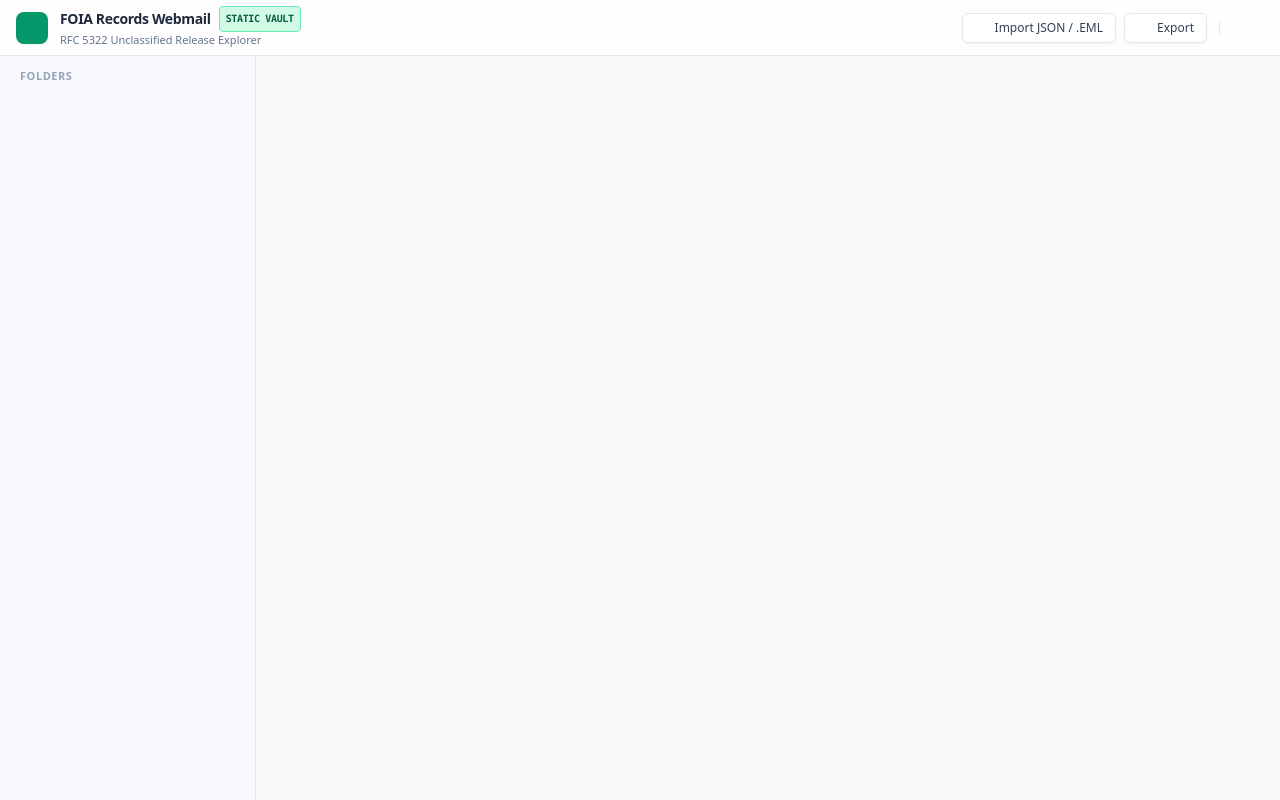
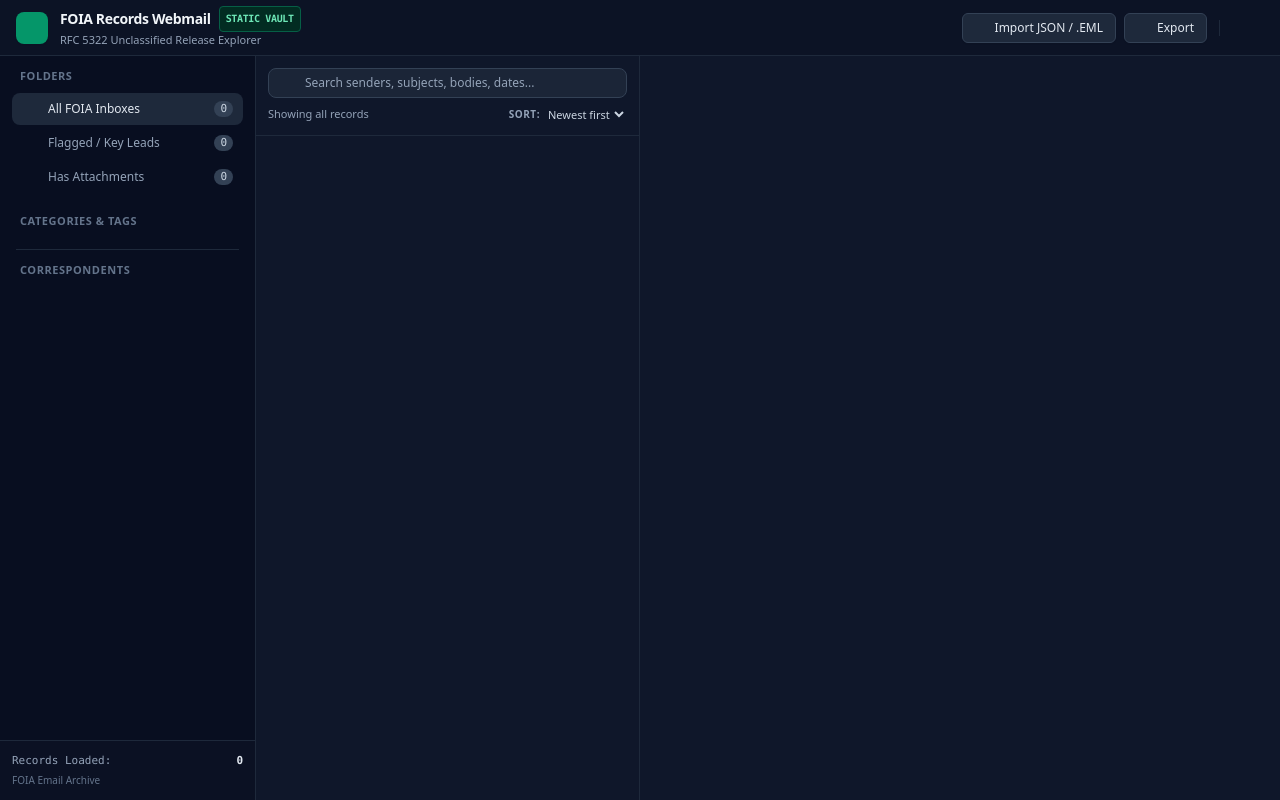
Before and after one commit to tigertigermeow/theemails, a plain HTML site: page index.html in a window 1280 px wide. Drawn offline with nearby package versions, Linux system fonts and the light colour scheme.

Commit message:
index.html

```diff
--- a/index.html
+++ b/index.html
@@ -1,5 +1,5 @@
 <!DOCTYPE html>
-<html lang="en" class="h-full">
+<html lang="en" class="h-full dark">
 <head>
   <meta charset="UTF-8">
   <meta name="viewport" content="width=device-width, initial-scale=1.0">
@@ -31,14 +31,10 @@
     ::-webkit-scrollbar-thumb { background: rgba(156, 163, 175, 0.4); border-radius: 3px; }
     ::-webkit-scrollbar-thumb:hover { background: rgba(156, 163, 175, 0.6); }
     .mark-highlight {
-      background-color: #fef08a;
-      color: #713f12;
+      background-color: #854d0e;
+      color: #fef08a;
       padding: 0 2px;
       border-radius: 2px;
-    }
-    .dark .mark-highlight {
-      background-color: #854d0e;
-      color: #fef08a;
     }
     @media print {
       body * { visibility: hidden; }
@@ -57,10 +53,10 @@
     }
   </style>
 </head>
-<body class="h-full bg-slate-50 dark:bg-slate-950 text-slate-800 dark:text-slate-100 flex flex-col font-sans transition-colors duration-150 overflow-hidden select-none">
+<body class="h-full bg-slate-950 text-slate-100 flex flex-col font-sans transition-colors duration-150 overflow-hidden select-none">
 
   <!-- TOP HEADER / NAV -->
-  <header class="no-print h-14 border-b border-slate-200 dark:border-slate-800 bg-white/80 dark:bg-slate-900/80 backdrop-blur px-4 flex items-center justify-between shrink-0 z-20">
+  <header class="no-print h-14 border-b border-slate-800 bg-slate-900/80 backdrop-blur px-4 flex items-center justify-between shrink-0 z-20">
     <div class="flex items-center gap-3">
       <div class="w-8 h-8 rounded-lg bg-emerald-600 text-white flex items-center justify-center font-bold shadow-sm">
         <i data-lucide="archive" class="w-4 h-4"></i>
@@ -68,9 +64,9 @@
       <div>
         <h1 class="text-sm font-semibold tracking-tight flex items-center gap-2">
           FOIA Records Webmail
-          <span class="text-[10px] font-mono uppercase px-1.5 py-0.5 rounded bg-emerald-100 text-emerald-800 dark:bg-emerald-950 dark:text-emerald-300 font-bold border border-emerald-300 dark:border-emerald-800">Static Vault</span>
+          <span class="text-[10px] font-mono uppercase px-1.5 py-0.5 rounded bg-emerald-950 text-emerald-300 font-bold border border-emerald-800">Static Vault</span>
         </h1>
-        <p class="text-[11px] text-slate-500 dark:text-slate-400">RFC 5322 Unclassified Release Explorer</p>
+        <p class="text-[11px] text-slate-400">RFC 5322 Unclassified Release Explorer</p>
       </div>
     </div>
 
@@ -78,20 +74,20 @@
     <div class="flex items-center gap-2">
       <!-- File input hidden for upload -->
       <input type="file" id="file-uploader" class="hidden" accept=".json,.eml" multiple>
-      <button onclick="document.getElementById('file-uploader').click()" class="inline-flex items-center gap-1.5 px-3 py-1.5 text-xs font-medium rounded-md border border-slate-200 dark:border-slate-700 bg-white dark:bg-slate-800 hover:bg-slate-50 dark:hover:bg-slate-700 text-slate-700 dark:text-slate-200 transition-colors shadow-sm">
-        <i data-lucide="upload" class="w-3.5 h-3.5 text-emerald-600"></i>
+      <button onclick="document.getElementById('file-uploader').click()" class="inline-flex items-center gap-1.5 px-3 py-1.5 text-xs font-medium rounded-md border border-slate-700 bg-slate-800 hover:bg-slate-700 text-slate-200 transition-colors shadow-sm">
+        <i data-lucide="upload" class="w-3.5 h-3.5 text-emerald-400"></i>
         <span>Import JSON / .EML</span>
       </button>
 
-      <button onclick="exportCurrentSelection()" title="Export current list to JSON" class="inline-flex items-center gap-1.5 px-3 py-1.5 text-xs font-medium rounded-md border border-slate-200 dark:border-slate-700 bg-white dark:bg-slate-800 hover:bg-slate-50 dark:hover:bg-slate-700 text-slate-700 dark:text-slate-200 transition-colors shadow-sm">
-        <i data-lucide="download" class="w-3.5 h-3.5 text-slate-500"></i>
+      <button onclick="exportCurrentSelection()" title="Export current list to JSON" class="inline-flex items-center gap-1.5 px-3 py-1.5 text-xs font-medium rounded-md border border-slate-700 bg-slate-800 hover:bg-slate-700 text-slate-200 transition-colors shadow-sm">
+        <i data-lucide="download" class="w-3.5 h-3.5 text-slate-400"></i>
         <span class="hidden sm:inline">Export</span>
       </button>
 
-      <div class="h-4 w-px bg-slate-200 dark:bg-slate-800 mx-1"></div>
+      <div class="h-4 w-px bg-slate-800 mx-1"></div>
 
       <!-- Theme Switcher -->
-      <button onclick="toggleTheme()" class="p-2 rounded-md hover:bg-slate-100 dark:hover:bg-slate-800 text-slate-500 dark:text-slate-400 transition-colors" title="Toggle Theme">
+      <button onclick="toggleTheme()" class="p-2 rounded-md hover:bg-slate-800 text-slate-400 transition-colors" title="Toggle Theme">
         <i data-lucide="sun" class="w-4 h-4 hidden dark:block"></i>
         <i data-lucide="moon" class="w-4 h-4 block dark:hidden"></i>
       </button>
@@ -102,10 +98,109 @@
   <div class="flex-1 flex overflow-hidden">
 
     <!-- 1. SIDEBAR (Navigation, Categories, Senders) -->
-    <aside class="no-print w-64 border-r border-slate-200 dark:border-slate-800 bg-slate-50/70 dark:bg-slate-900/50 flex flex-col shrink-0">
+    <aside class="no-print w-64 border-r border-slate-800 bg-slate-900/50 flex flex-col shrink-0">
 
       <!-- Folders & Quick Filters -->
       <div class="p-3">
-        <div class="text-[11px] font-semibold text-slate-400 dark:text-slate-500 uppercase tracking-wider px-2 mb-2">Folders</div>
+        <div class="text-[11px] font-semibold text-slate-500 uppercase tracking-wider px-2 mb-2">Folders</div>
         <nav class="space-y-0.5 text-xs">
-          <button onclick="
+          <button onclick="setFilter('folder', 'all')" id="nav-all" class="nav-item w-full flex items-center justify-between px-2.5 py-2 rounded-lg font-medium text-slate-200 bg-slate-800 transition">
+            <span class="flex items-center gap-2.5">
+              <i data-lucide="inbox" class="w-4 h-4 text-emerald-400"></i>
+              <span>All FOIA Inboxes</span>
+            </span>
+            <span id="badge-all-count" class="text-[11px] px-1.5 py-0.2 rounded-full bg-slate-700 text-slate-300 font-mono">0</span>
+          </button>
+
+          <button onclick="setFilter('folder', 'flagged')" id="nav-flagged" class="nav-item w-full flex items-center justify-between px-2.5 py-2 rounded-lg font-medium text-slate-400 hover:bg-slate-800/60 transition">
+            <span class="flex items-center gap-2.5">
+              <i data-lucide="star" class="w-4 h-4 text-amber-500"></i>
+              <span>Flagged / Key Leads</span>
+            </span>
+            <span id="badge-flagged-count" class="text-[11px] px-1.5 py-0.2 rounded-full bg-slate-700 text-slate-300 font-mono">0</span>
+          </button>
+
+          <button onclick="setFilter('folder', 'attachments')" id="nav-attachments" class="nav-item w-full flex items-center justify-between px-2.5 py-2 rounded-lg font-medium text-slate-400 hover:bg-slate-800/60 transition">
+            <span class="flex items-center gap-2.5">
+              <i data-lucide="paperclip" class="w-4 h-4 text-sky-400"></i>
+              <span>Has Attachments</span>
+            </span>
+            <span id="badge-attachments-count" class="text-[11px] px-1.5 py-0.2 rounded-full bg-slate-700 text-slate-300 font-mono">0</span>
+          </button>
+        </nav>
+      </div>
+
+      <!-- Tag Filters -->
+      <div class="px-3 pt-2">
+        <div class="text-[11px] font-semibold text-slate-500 uppercase tracking-wider px-2 mb-2 flex items-center justify-between">
+          <span>Categories & Tags</span>
+          <button onclick="clearTagFilter()" id="clear-tag-btn" class="hidden text-[10px] text-emerald-400 hover:underline">Clear</button>
+        </div>
+        <div id="tags-list" class="flex flex-wrap gap-1 px-1">
+          <!-- Populated dynamically -->
+        </div>
+      </div>
+
+      <div class="h-px bg-slate-800 mx-4 my-3"></div>
+
+      <!-- Key Officials / Senders Breakdown -->
+      <div class="flex-1 overflow-y-auto px-3 pb-3">
+        <div class="text-[11px] font-semibold text-slate-500 uppercase tracking-wider px-2 mb-2">Correspondents</div>
+        <div id="senders-list" class="space-y-1 text-xs">
+          <!-- Populated dynamically -->
+        </div>
+      </div>
+
+      <!-- Archive Info Card -->
+      <div class="p-3 border-t border-slate-800 text-[11px] text-slate-400 bg-slate-900/40">
+        <div class="flex items-center justify-between font-mono mb-1">
+          <span>Records Loaded:</span>
+          <strong id="stat-total-records" class="text-slate-200">0</strong>
+        </div>
+        <div class="truncate text-[10px] text-slate-500">FOIA Email Archive</div>
+      </div>
+    </aside>
+
+    <!-- 2. MIDDLE PANE (Email List & Instant Search) -->
+    <section class="w-96 border-r border-slate-800 flex flex-col shrink-0 bg-slate-900 select-text">
+
+      <!-- Search Box & Filter Header -->
+      <div class="p-3 border-b border-slate-800 space-y-2 select-none">
+        <div class="relative">
+          <i data-lucide="search" class="w-4 h-4 absolute left-3 top-2.5 text-slate-400"></i>
+          <input
+            type="text"
+            id="search-input"
+            placeholder="Search senders, subjects, bodies, dates..."
+            class="w-full pl-9 pr-8 py-1.5 text-xs rounded-lg border border-slate-700 bg-slate-800/80 focus:outline-none focus:ring-2 focus:ring-emerald-500/30 focus:border-emerald-500 text-slate-100 placeholder-slate-400"
+            oninput="handleSearch(this.value)"
+          >
+          <button onclick="clearSearch()" id="search-clear-btn" class="hidden absolute right-2.5 top-2.5 text-slate-400 hover:text-slate-200">
+            <i data-lucide="x" class="w-3.5 h-3.5"></i>
+          </button>
+        </div>
+
+        <!-- Sort and result meta -->
+        <div class="flex items-center justify-between text-[11px] text-slate-400">
+          <span id="filtered-count-label">Showing all records</span>
+          <div class="flex items-center gap-1">
+            <span class="text-[10px] uppercase tracking-wider font-semibold">Sort:</span>
+            <select id="sort-order" onchange="handleSortChange(this.value)" class="bg-transparent text-slate-300 font-medium focus:outline-none cursor-pointer">
+              <option value="date-desc">Newest first</option>
+              <option value="date-asc">Oldest first</option>
+              <option value="sender">Sender (A-Z)</option>
+            </select>
+          </div>
+        </div>
+      </div>
+
+      <!-- Scrollable List of Emails -->
+      <div id="email-list-container" class="flex-1 overflow-y-auto divide-y divide-slate-800/60">
+        <!-- Injected via renderEmailList() -->
+      </div>
+    </section>
+
+    <!-- 3. RIGHT PANE (Email Detail Viewer) -->
+    <main id="printable-pane" class="flex-1 flex flex-col bg-slate-900 overflow-hidden relative select-text">
+
+      <!-- Top Detail
```
